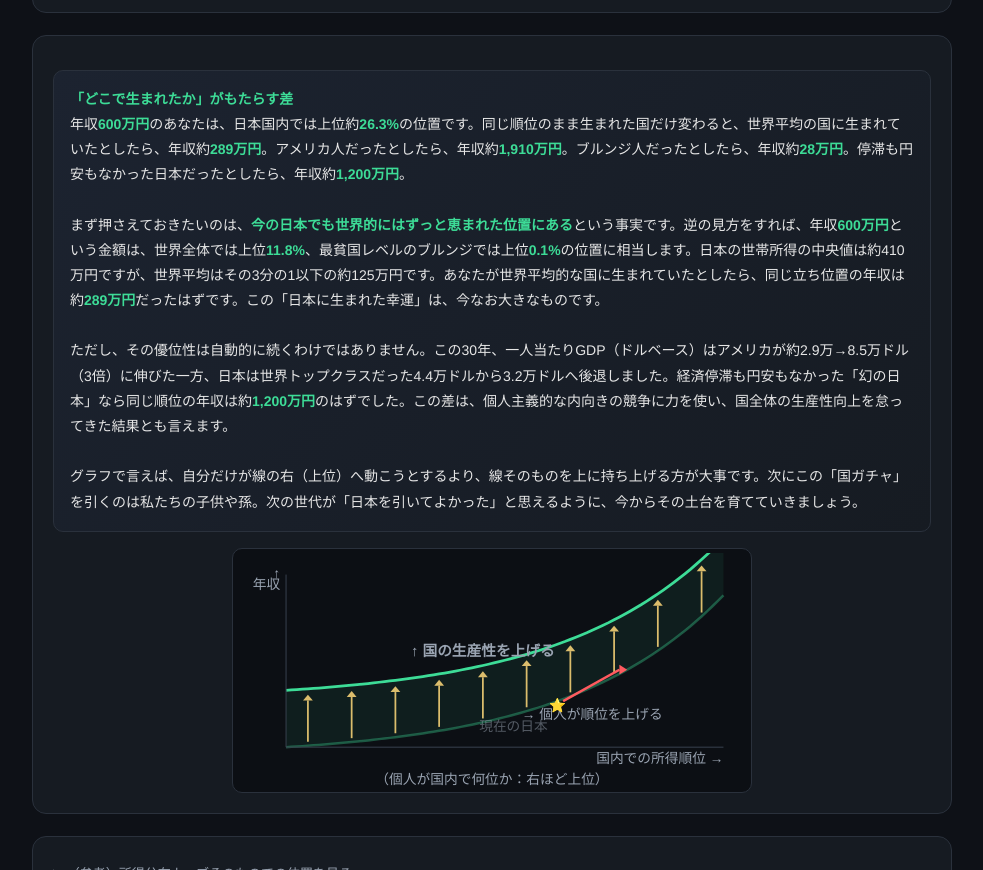
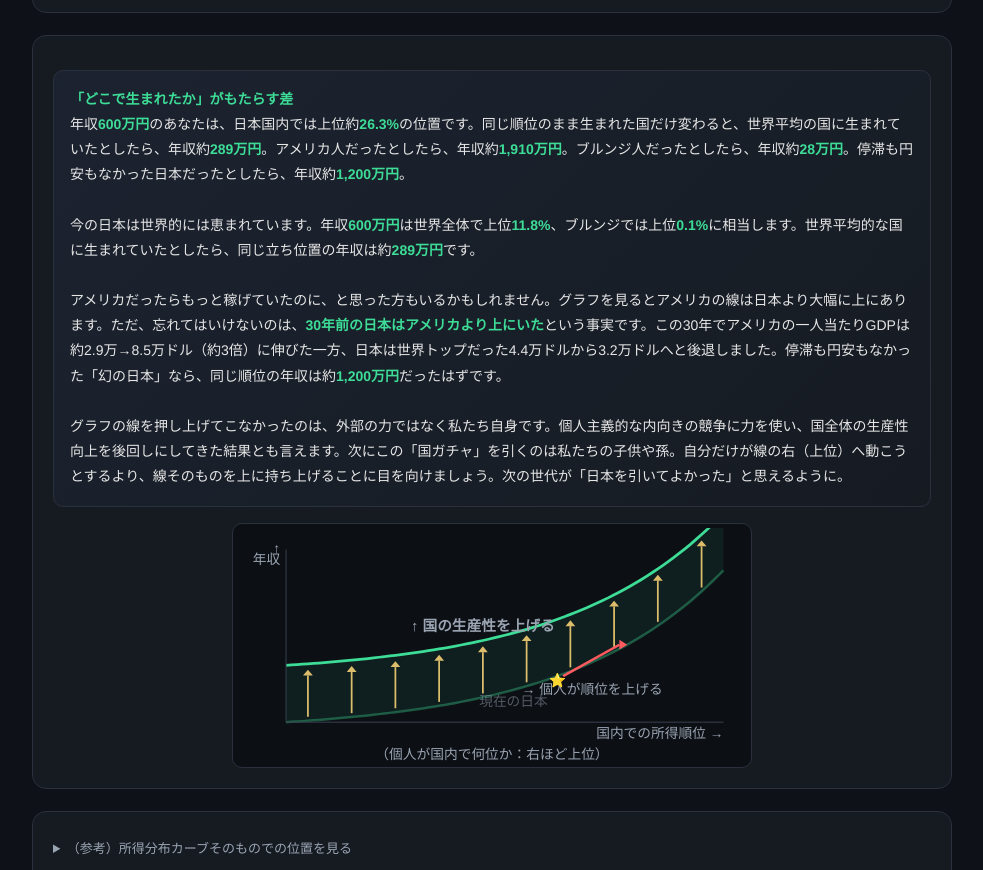
Before and after one commit to kuniakimat/country, a plain HTML site: page index.html in a window 1280 px wide. Shown: the part 1194-2064 px from the top of the page, without its empty margins (148-1131 px from the left). Drawn offline with Linux system fonts and the light colour scheme.

Commit message:
Add files via upload

```diff
--- a/index.html
+++ b/index.html
@@ -536,9 +536,9 @@ function renderInsight(income, selected){
   document.getElementById('insightText').innerHTML =
   `<b>「どこで生まれたか」がもたらす差</b><br>
   年収<b>${income}万円</b>のあなたは、日本国内では上位約<b>${formatPct(100-jpP)}%</b>の位置です。同じ順位のまま生まれた国だけ変わると、${lines}<br><br>
-  まず押さえておきたいのは、<b>今の日本でも世界的にはずっと恵まれた位置にある</b>という事実です。逆の見方をすれば、年収<b>${income}万円</b>という金額は、世界全体では上位<b>${worldPct}%</b>、最貧国レベルのブルンジでは上位<b>${burundiPct}%</b>の位置に相当します。日本の世帯所得の中央値は約410万円ですが、世界平均はその3分の1以下の約125万円です。${eqWorld < income ? `あなたが世界平均的な国に生まれていたとしたら、同じ立ち位置の年収は約<b>${Math.round(eqWorld).toLocaleString()}万円</b>だったはずです。この「日本に生まれた幸運」は、今なお大きなものです。` : ''}<br><br>
-  ただし、その優位性は自動的に続くわけではありません。この30年、一人当たりGDP（ドルベース）はアメリカが約2.9万→8.5万ドル（3倍）に伸びた一方、日本は世界トップクラスだった4.4万ドルから3.2万ドルへ後退しました。経済停滞も円安もなかった「幻の日本」なら同じ順位の年収は約<b>${Math.round(eqPhantom).toLocaleString()}万円</b>のはずでした。この差は、個人主義的な内向きの競争に力を使い、国全体の生産性向上を怠ってきた結果とも言えます。<br><br>
-  グラフで言えば、自分だけが線の右（上位）へ動こうとするより、線そのものを上に持ち上げる方が大事です。次にこの「国ガチャ」を引くのは私たちの子供や孫。次の世代が「日本を引いてよかった」と思えるように、今からその土台を育てていきましょう。`;
+  今の日本は世界的には恵まれています。年収<b>${income}万円</b>は世界全体で上位<b>${worldPct}%</b>、ブルンジでは上位<b>${burundiPct}%</b>に相当します。${eqWorld < income ? `世界平均的な国に生まれていたとしたら、同じ立ち位置の年収は約<b>${Math.round(eqWorld).toLocaleString()}万円</b>です。` : ''}<br><br>
+  アメリカだったらもっと稼げていたのに、と思った方もいるかもしれません。グラフを見るとアメリカの線は日本より大幅に上にあります。ただ、忘れてはいけないのは、<b>30年前の日本はアメリカより上にいた</b>という事実です。この30年でアメリカの一人当たりGDPは約2.9万→8.5万ドル（約3倍）に伸びた一方、日本は世界トップだった4.4万ドルから3.2万ドルへと後退しました。停滞も円安もなかった「幻の日本」なら、同じ順位の年収は約<b>${Math.round(eqPhantom).toLocaleString()}万円</b>だったはずです。<br><br>
+  グラフの線を押し上げてこなかったのは、外部の力ではなく私たち自身です。個人主義的な内向きの競争に力を使い、国全体の生産性向上を後回しにしてきた結果とも言えます。次にこの「国ガチャ」を引くのは私たちの子供や孫。自分だけが線の右（上位）へ動こうとするより、線そのものを上に持ち上げることに目を向けましょう。次の世代が「日本を引いてよかった」と思えるように。`;
 }
 
 function renderConceptDiagram(){
```
